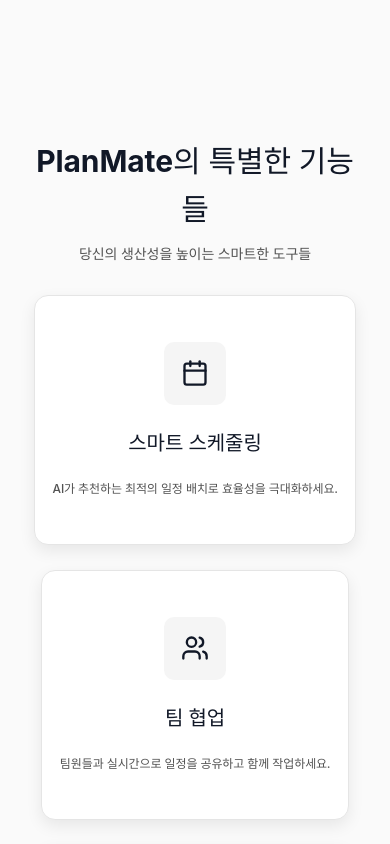
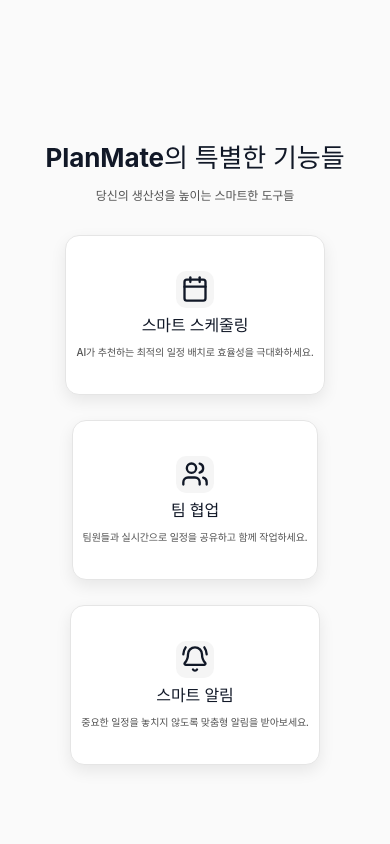
Before and after one commit to leeunduck/Custom-Daily-Planner, a Next.js app: page / in a window 390 px wide. Shown: the part 2400-3244 px from the top of the page. Built offline with nearby package versions, Linux system fonts and the light colour scheme; no server answers.

Commit message:
CDP-185 refactor🔨 (landing): special features section 카드 반응형 수정

```diff
--- a/src/components/landing/LandingSpecialFeaturesSection.tsx
+++ b/src/components/landing/LandingSpecialFeaturesSection.tsx
@@ -18,17 +18,17 @@ export function LandingSpecialFeaturesSection({ className }: LandingSpecialFeatu
         {/* 섹션 인트로: 제목 + 부제 (아래 → 위 슬라이드) */}
         <header
           className={cn(
-            "space-y-4 text-center transition-all duration-1000 ease-out",
+            "space-y-3 text-center transition-all duration-1000 ease-out",
             isInView ? "opacity-100 translate-y-0" : "opacity-0 translate-y-6",
           )}
         >
           <h2
             id="landing-special-features-title"
-            className="t-30-b md:t-40-b text-[var(--color-gray-900)]"
+            className="t-26-b md:t-40-b text-[var(--color-gray-900)]"
           >
             PlanMate의 특별한 기능들
           </h2>
-          <p className="t-14-m md:t-16-m text-[var(--color-gray-600)]">
+          <p className="t-12-m md:t-16-m text-[var(--color-gray-600)]">
             당신의 생산성을 높이는 스마트한 도구들
           </p>
         </header>
--- a/src/lib/variants/card.specialFeatureCard.ts
+++ b/src/lib/variants/card.specialFeatureCard.ts
@@ -3,7 +3,7 @@ import { cva, type VariantProps } from "class-variance-authority";
 export const specialFeatureCardVariants = cva(
   [
     // === 레이아웃 스타일 ===
-    "inline flex flex-col justify-center gap-5 p-7 text-center",
+    "inline flex flex-col justify-center text-center",
 
     // === 시각적 효과 ===
     "group relative isolate rounded-xl",
@@ -18,14 +18,14 @@ export const specialFeatureCardVariants = cva(
     variants: {
       // === 크기 variants ===
       size: {
-        sm: "w-[30rem] h-[20rem] p-5 gap-4",
+        sm: "max-w-[26rem] h-[16rem] p-4 gap-2",
         md: "w-[35rem] h-[22rem] p-6 gap-4",
         lg: "max-w-[40rem] h-[25rem] p-7 gap-5",
         xl: "w-[45rem] h-[28rem] p-8 gap-6",
       },
     },
     defaultVariants: {
-      size: "lg",
+      size: "sm",
     },
   },
 );
--- a/src/shared/SpecialFeatureCard.tsx
+++ b/src/shared/SpecialFeatureCard.tsx
@@ -8,20 +8,35 @@ export const SpecialFeatureCard = React.forwardRef<HTMLDivElement, SpecialFeatur
   (props, ref) => {
     const { className, icon, title, description, children, ...native } = props;
 
-    const classes = specialFeatureCardVariants({ size: "lg" });
+    const classes = specialFeatureCardVariants({ size: "sm" });
 
     return (
-      <div ref={ref} className={cn(classes, className)} {...native}>
+      <div
+        ref={ref}
+        className={cn("md:max-w-[40rem] md:h-[25rem] md:p-7 gap-5", classes, className)}
+        {...native}
+      >
         {icon && (
-          <div className="mx-auto mb-4 flex h-25 w-25 items-center justify-center rounded-lg bg-[var(--color-gray-100)]">
+          <div
+            className={cn(
+              "mx-auto flex h-15 w-15 items-center justify-center rounded-lg bg-[var(--color-gray-100)]",
+              "md:mb-4 flex md:h-25 md:w-25",
+            )}
+          >
             {icon}
           </div>
         )}
 
-        {title && <h3 className="mb-3 t-20-b text-[var(--color-gray-900)]">{title}</h3>}
+        {title && (
+          <h3 className={cn("t-16-b text-[var(--color-gray-900)]", "md:mb-3 md:t-20-b")}>
+            {title}
+          </h3>
+        )}
 
         {description && (
-          <p className="t-12-m text-[var(--color-gray-600)] text-center md:t-16-m">{description}</p>
+          <p className={cn("t-10-m text-[var(--color-gray-600)] text-center", "md:t-16-m")}>
+            {description}
+          </p>
         )}
 
         {children}
```
